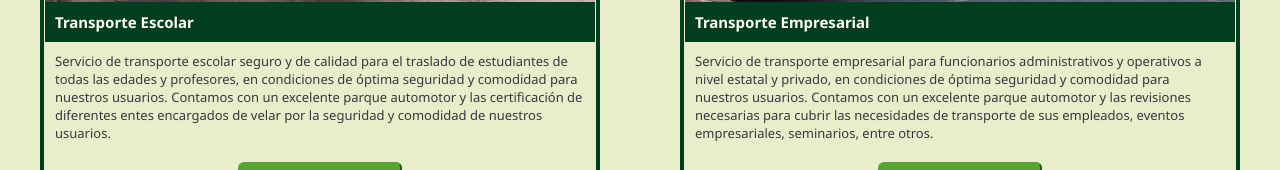
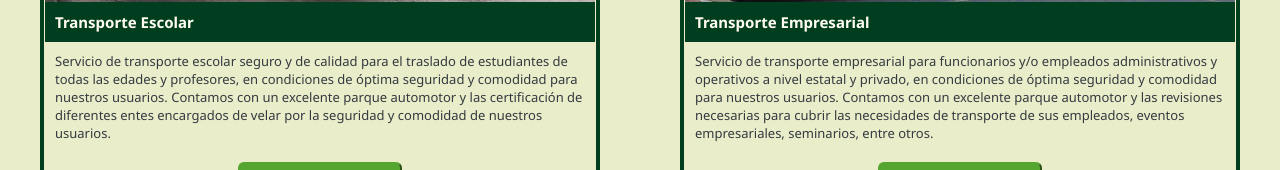
Before and after one commit to mayejlopezcalpa/Multitransporte-Project, a plain HTML site: page html/servicios.html in a window 1280 px wide. Shown: the part 782-952 px from the top of the page. Drawn offline with Linux system fonts and the light colour scheme.

Commit message:
modificación descripción

```diff
--- a/html/servicios.html
+++ b/html/servicios.html
@@ -51,7 +51,7 @@
         <div class="contenedorServicios">
         <img class="contenedorServiciosImg" src="../img/transporte empresarial.jpg" alt="Transporte empresarial de personal">
         <h2>Transporte Empresarial</h2>
-        <p>Servicio de transporte empresarial para funcionarios administrativos y operativos a nivel estatal y privado, en condiciones de óptima seguridad y comodidad para nuestros usuarios.
+        <p>Servicio de transporte empresarial para funcionarios y/o empleados administrativos y operativos a nivel estatal y privado, en condiciones de óptima seguridad y comodidad para nuestros usuarios.
 
         Contamos con un excelente parque automotor y las revisiones necesarias para cubrir las necesidades de transporte de sus empleados, eventos empresariales, seminarios, entre otros.</p>
         <button class="btnRevervarCotizar" > <a href="reservas.html">Reservar / Cotizar</a></button>
```
